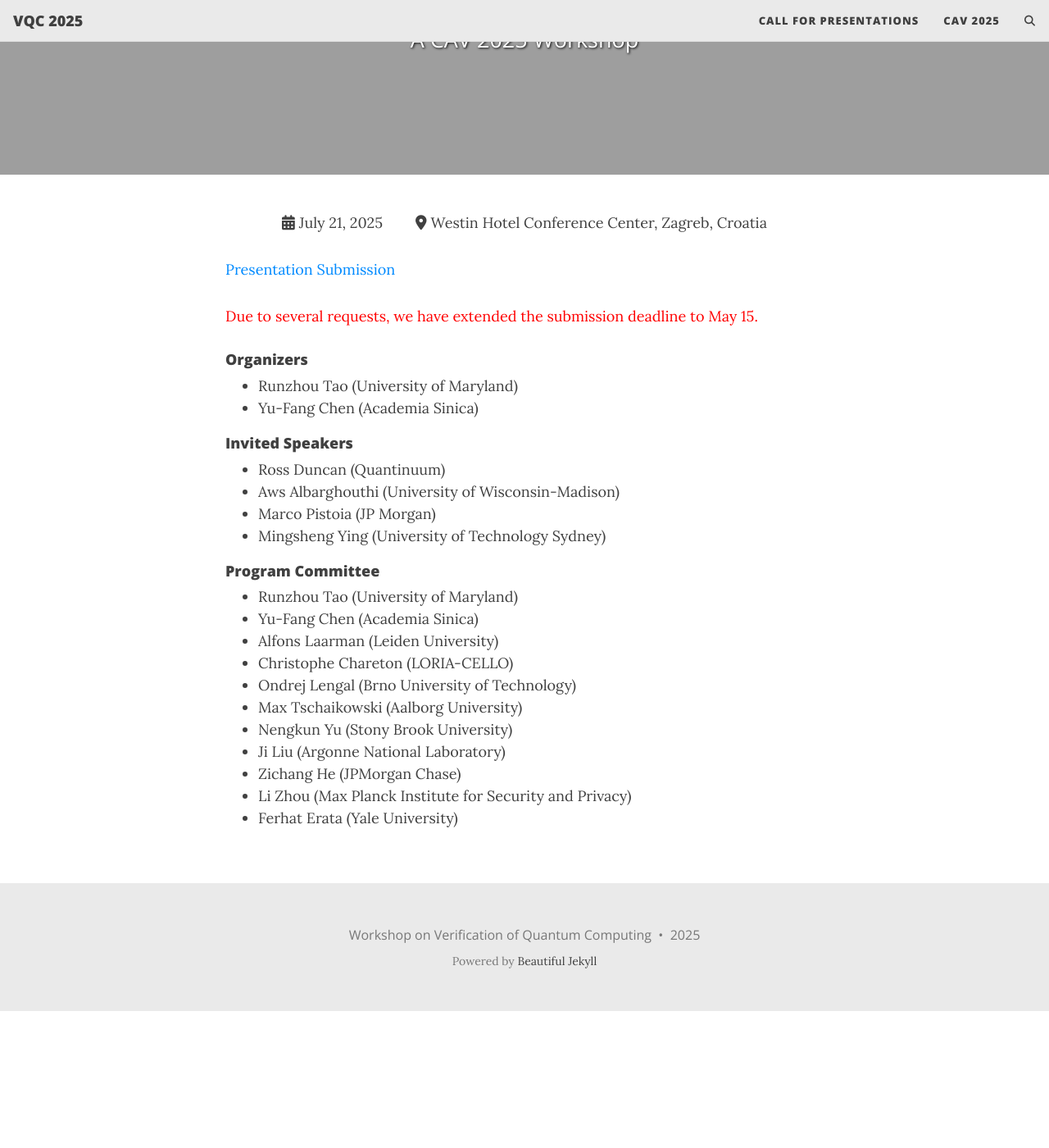
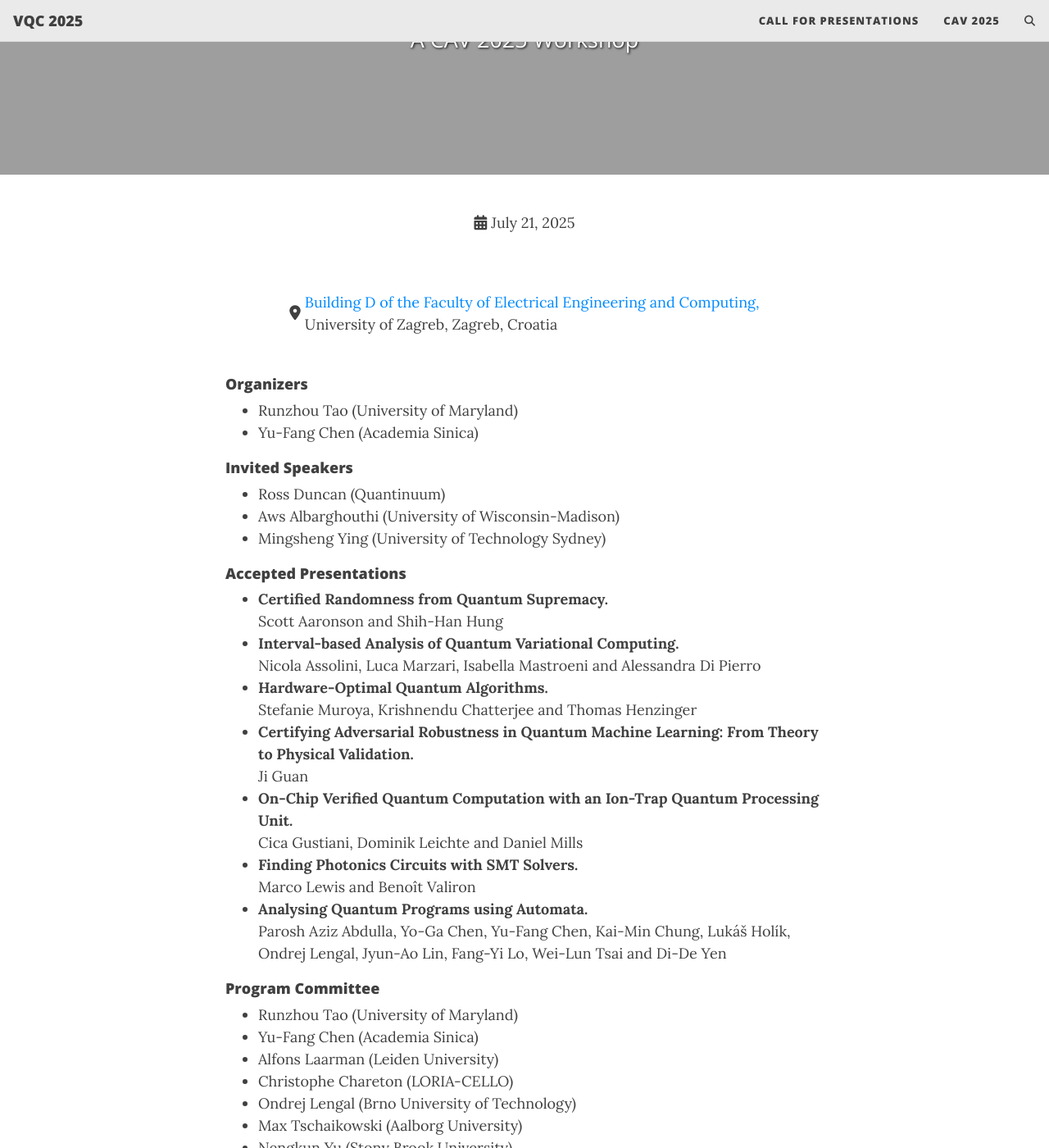
Before and after one commit to VerifiedQC/2025, a Jekyll site: the page built from index.md, in a window 1280 px wide and 1400 px high, scrolled down 402 px. Shown: the whole window at 82% size. Built offline with Jekyll 4.4.1, drawn with Linux system fonts in a browser that asks for light colours; the list of posts is cut into pages by our own code; comment, search, counter and statistics services are not loaded; before the commit the page ends 1635 px from its top, so only the background shows below that.

Commit message:
add accepted papers

```diff
--- a/index.md
+++ b/index.md
@@ -10,13 +10,13 @@ cover-img: "/assets/img/zagreb.png"
         <i class="fas fa-calendar-alt"></i> July 21, 2025
     </span>
     <span class="workshop-detail">
-        <i class="fas fa-location-dot"></i> Westin Hotel Conference Center, Zagreb, Croatia
+        <i class="fas fa-location-dot"></i> <p><a href="https://www.google.com/maps/place/Faculty+of+Electrical+Engineering+and+Computing/@45.8003692,15.968797,17z/data=!3m1!4b1!4m6!3m5!1s0x4765d6f150cf2ccd:0x739e5c279fd98531!8m2!3d45.8003692!4d15.9713773!16zL20vMGd3dDd3?entry=ttu&g_ep=EgoyMDI1MDMxNy4wIKXMDSoJLDEwMjExNDUzSAFQAw%3D%3D">Building D of the Faculty of Electrical Engineering and Computing, </a>  <br/> University of Zagreb, Zagreb, Croatia </p>
     </span>
 </div>
 
-[Presentation Submission](https://easychair.org/conferences/?conf=vqc2025)
+<!-- [Presentation Submission](https://easychair.org/conferences/?conf=vqc2025) -->
 
-<span style="color:red">Due to several requests, we have extended the submission deadline to May 15.</span>
+<!-- <span style="color:red">Due to several requests, we have extended the submission deadline to May 15.</span> -->
 
 #### Organizers
 - Runzhou Tao (University of Maryland)
@@ -25,8 +25,17 @@ cover-img: "/assets/img/zagreb.png"
 #### Invited Speakers
 - Ross Duncan (Quantinuum)
 - Aws Albarghouthi (University of Wisconsin-Madison)
-- Marco Pistoia (JP Morgan)
+<!-- - Marco Pistoia (JP Morgan) -->
 - Mingsheng Ying (University of Technology Sydney)
+
+#### Accepted Presentations
+- **Certified Randomness from Quantum Supremacy.** <br> Scott Aaronson and Shih-Han Hung
+- **Interval-based Analysis of Quantum Variational Computing.** <br> Nicola Assolini, Luca Marzari, Isabella Mastroeni and Alessandra Di Pierro
+- **Hardware-Optimal Quantum Algorithms.** <br> Stefanie Muroya, Krishnendu Chatterjee and Thomas Henzinger
+- **Certifying Adversarial Robustness in Quantum Machine Learning: From Theory to Physical Validation.** <br> Ji Guan
+- **On-Chip Verified Quantum Computation with an Ion-Trap Quantum Processing Unit.** <br> Cica Gustiani, Dominik Leichte and Daniel Mills
+- **Finding Photonics Circuits with SMT Solvers.** <br> Marco Lewis and Benoît Valiron
+- **Analysing Quantum Programs using Automata.** <br> Parosh Aziz Abdulla, Yo-Ga Chen, Yu-Fang Chen, Kai-Min Chung, Lukáš Holík, Ondrej Lengal, Jyun-Ao Lin, Fang-Yi Lo, Wei-Lun Tsai and Di-De Yen
 
 #### Program Committee
 - Runzhou Tao (University of Maryland)
```
